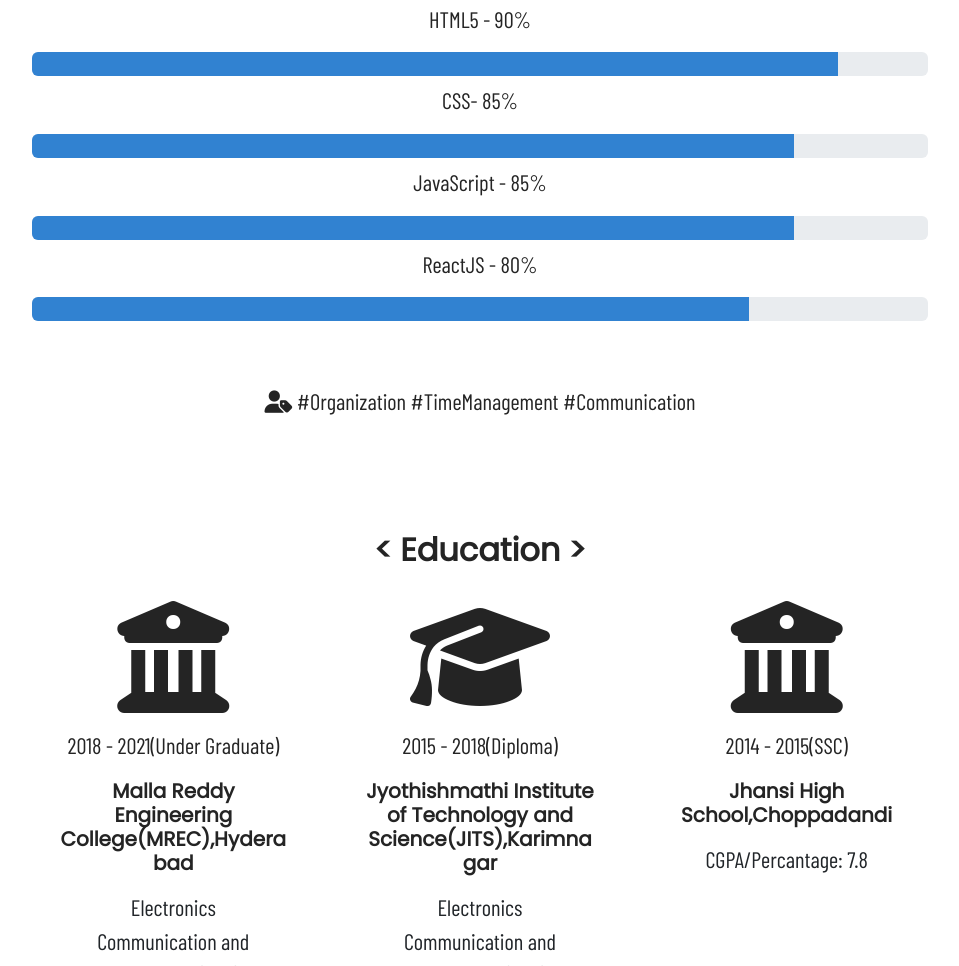
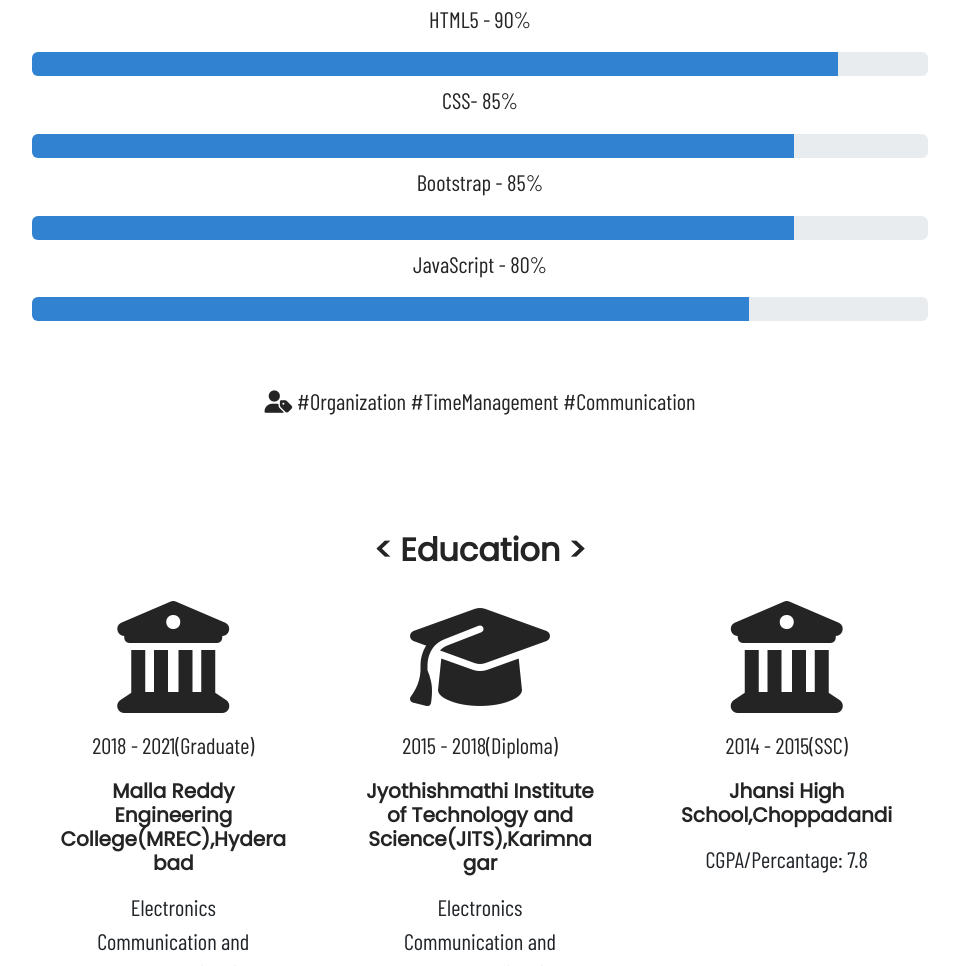
Before and after one commit to Srikanthchokkalla/My-resume-portfolio, a plain HTML site: page index.html in a window 1280 px wide. Shown: the part 1343-2309 px from the top of the page, without its empty margins (304-1263 px from the left). Drawn offline with nearby package versions, Linux system fonts and the light colour scheme; a web font is replaced by a local one.

Commit message:
index will changes

```diff
--- a/index.html
+++ b/index.html
@@ -148,12 +148,12 @@
           <div class="progress-bar" role="progressbar" aria-valuenow="94" aria-valuemin="0" aria-valuemax="100"
             style="width: 85%"></div>
         </div>
-        <p class="text-left">JavaScript - 85%</p>
+        <p class="text-left">Bootstrap - 85%</p>
         <div class="progress mb-2" style="height: 1.5rem;">
           <div class="progress-bar" role="progressbar" aria-valuenow="86" aria-valuemin="0" aria-valuemax="100"
             style="width: 85%"></div>
         </div>
-        <p class="text-left">ReactJS - 80%</p>
+        <p class="text-left">JavaScript - 80%</p>
         <div class="progress mb-5" style="height: 1.5rem;">
           <div class="progress-bar" role="progressbar" aria-valuenow="80" aria-valuemin="0" aria-valuemax="100"
             style="width: 80%"></div>
@@ -180,7 +180,7 @@
               <i class="fas fa-university fa-5x"></i>
             </div>
             <div class="card-body pb-0">
-              <p>2018 - 2021(Under Graduate)</p>
+              <p>2018 - 2021(Graduate)</p>
               <h5 class="card-title">Malla Reddy Engineering College(MREC),Hyderabad</h5>
               <ul class="list-group list-group-flush">
                 <li class="list-group-item">Electronics Communication and Engineering(ECE)</li>
```
